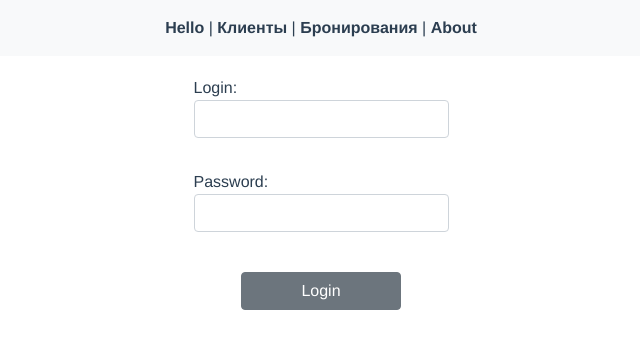
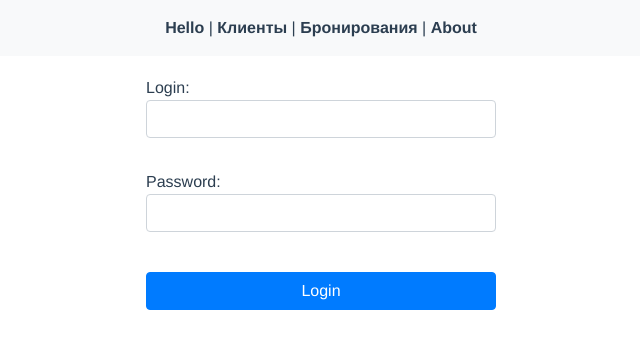
Before and after one commit to bookgvi/authvuelidate3, a Vue app: page /login in a window 1280 px wide. Shown: the top 348 px of the page, without its empty margins (319-959 px from the left). Built offline with nearby package versions, Linux system fonts and the light colour scheme.

Commit message:
Auth:hasTokenExpired() - рефакторинг функции. Стилизация /login

```diff
--- a/src/components/Login/index.vue
+++ b/src/components/Login/index.vue
@@ -2,7 +2,7 @@
   <b-container>
     <b-form @submit="onLogin">
       <b-row align-h="center" class="pb-3">
-        <b-col cols="3">
+        <b-col cols="4">
           <label align="left" class="pb-2 w-100">
             Login:
             <b-input type="text" :value="name" @input.native="onInput($event, 'name', 'login')" :state="login"/>
@@ -11,7 +11,7 @@
         </b-col>
       </b-row>
       <b-row align-h="center" class="pb-4">
-        <b-col cols="3">
+        <b-col cols="4">
           <label align="left" class="pb-2 w-100">
             Password:
             <b-input type="password" :value="pass" @input.native="onInput($event, 'pass', 'password')" :state="password"/>
@@ -20,8 +20,8 @@
         </b-col>
       </b-row>
       <b-row align-h="center">
-        <b-col cols="2">
-          <b-button type="submit" class="w-100">Login</b-button>
+        <b-col cols="4">
+          <b-button type="submit" variant="primary" class="w-100">Login</b-button>
         </b-col>
       </b-row>
     </b-form>
--- a/src/helper/Auth.js
+++ b/src/helper/Auth.js
@@ -1,9 +1,10 @@
 export function hasTokenExpired () {
   let isTokenExpired = true
   const expiredAt = Date.parse(localStorage.getItem('expiredAt'))
-  if (!expiredAt || isNaN(expiredAt)) return isTokenExpired
-  const currentDateTime = Date.parse(new Date())
-  isTokenExpired = expiredAt - currentDateTime < 0
+  if (expiredAt) {
+    const currentDateTime = Date.parse(new Date())
+    isTokenExpired = expiredAt < currentDateTime
+  }
   return isTokenExpired
 }
 export function isAuth (to, from, next) {
```
